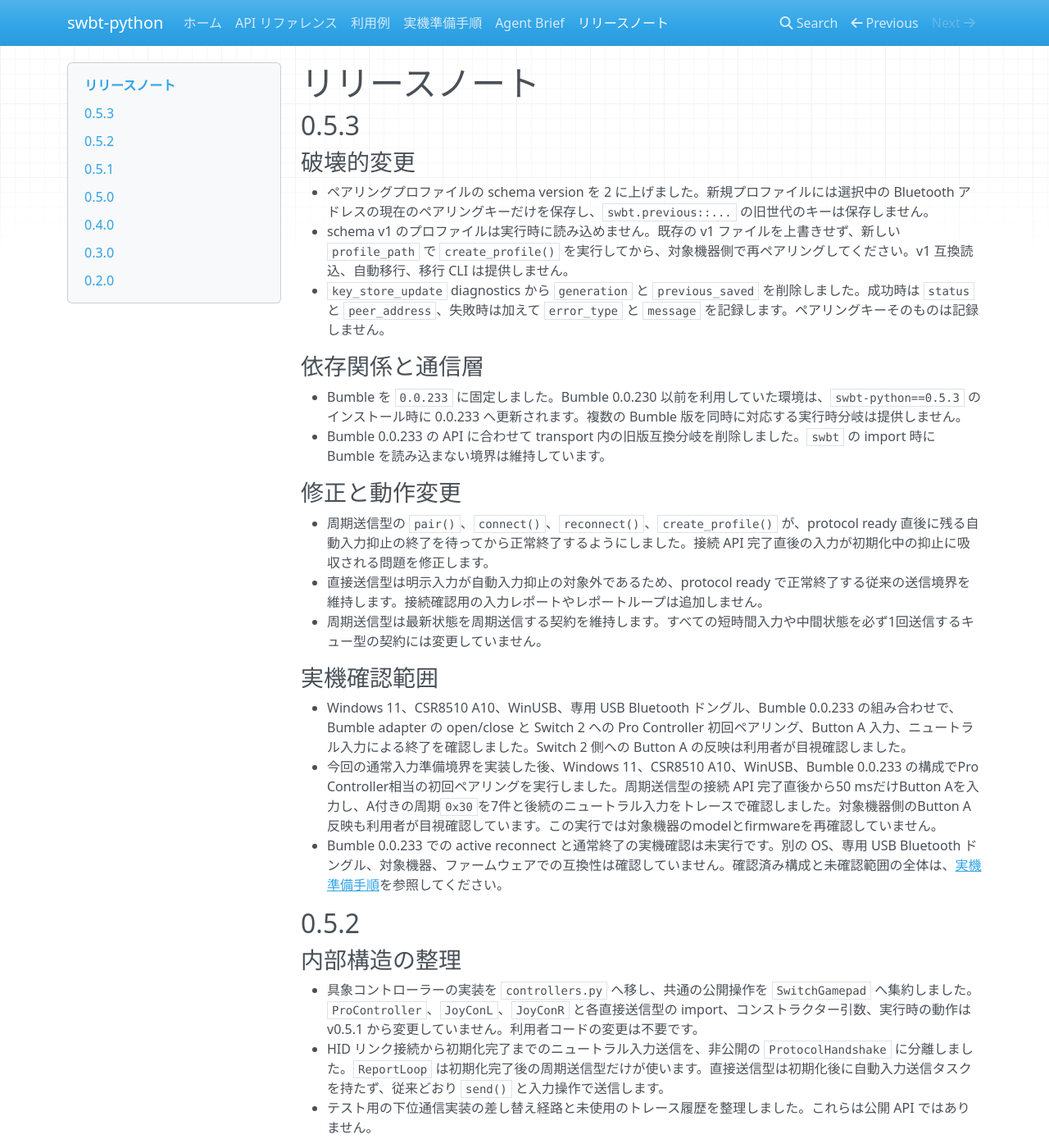
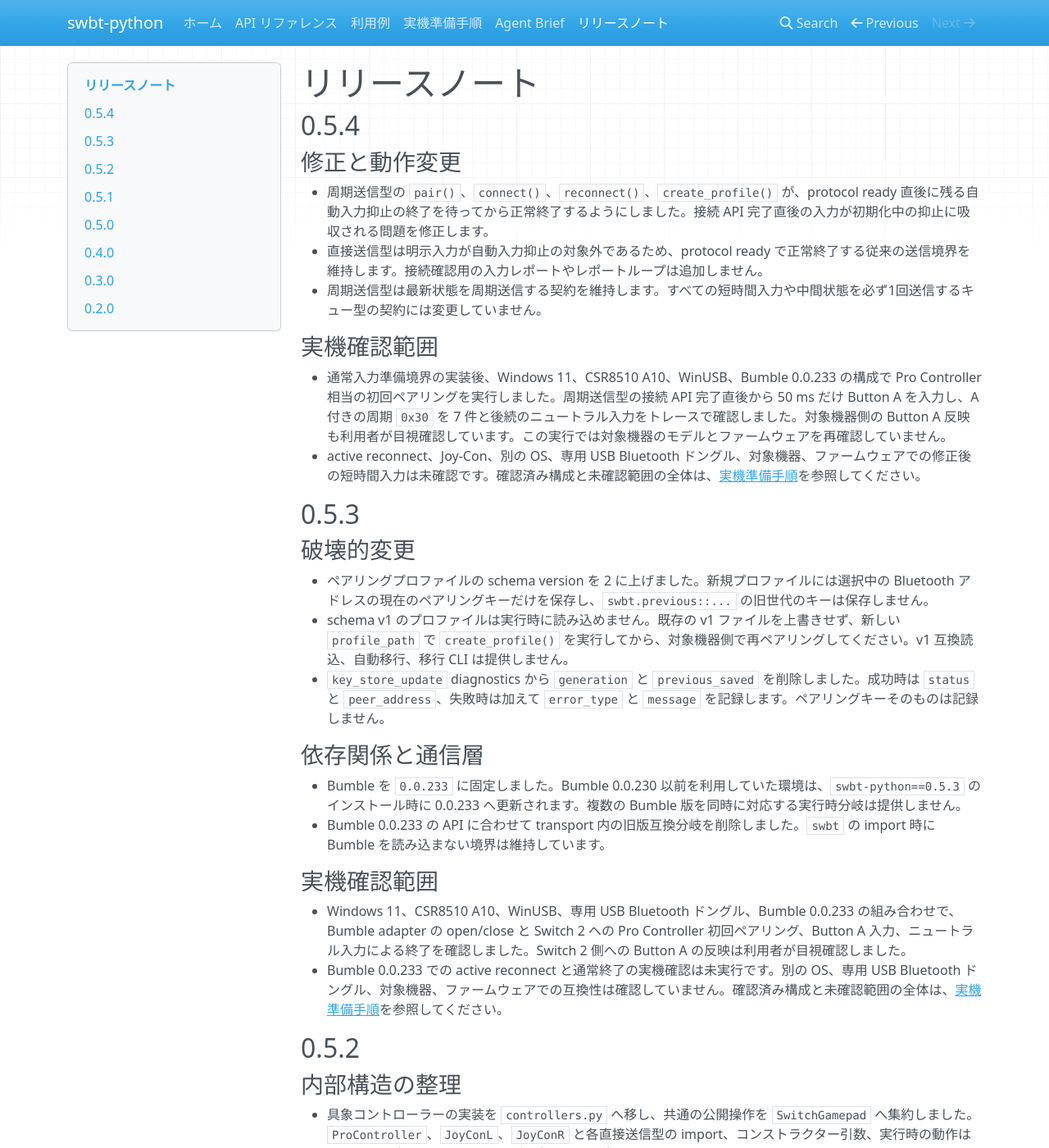
Before and after one commit to niart120/swbt-python, an MkDocs documentation site: the page built from docs/release-notes.md, in a window 1280 px wide and 1400 px high. Shown: the whole window at 82% size. Built offline with MkDocs 1.6.1, drawn with Linux system fonts in a browser that asks for light colours; nearby versions of some CDN libraries.

Commit message:
chore(release): v0.5.4へ更新する

```diff
--- a/docs/release-notes.md
+++ b/docs/release-notes.md
@@ -1,4 +1,17 @@
 # リリースノート
+
+## 0.5.4
+
+### 修正と動作変更
+
+- 周期送信型の `pair()`、`connect()`、`reconnect()`、`create_profile()` が、protocol ready 直後に残る自動入力抑止の終了を待ってから正常終了するようにしました。接続 API 完了直後の入力が初期化中の抑止に吸収される問題を修正します。
+- 直接送信型は明示入力が自動入力抑止の対象外であるため、protocol ready で正常終了する従来の送信境界を維持します。接続確認用の入力レポートやレポートループは追加しません。
+- 周期送信型は最新状態を周期送信する契約を維持します。すべての短時間入力や中間状態を必ず1回送信するキュー型の契約には変更していません。
+
+### 実機確認範囲
+
+- 通常入力準備境界の実装後、Windows 11、CSR8510 A10、WinUSB、Bumble 0.0.233 の構成で Pro Controller 相当の初回ペアリングを実行しました。周期送信型の接続 API 完了直後から 50 ms だけ Button A を入力し、A 付きの周期 `0x30` を 7 件と後続のニュートラル入力をトレースで確認しました。対象機器側の Button A 反映も利用者が目視確認しています。この実行では対象機器のモデルとファームウェアを再確認していません。
+- active reconnect、Joy-Con、別の OS、専用 USB Bluetooth ドングル、対象機器、ファームウェアでの修正後の短時間入力は未確認です。確認済み構成と未確認範囲の全体は、[実機準備手順](hardware.md)を参照してください。
 
 ## 0.5.3
 
@@ -13,16 +26,9 @@
 - Bumble を `0.0.233` に固定しました。Bumble 0.0.230 以前を利用していた環境は、`swbt-python==0.5.3` のインストール時に 0.0.233 へ更新されます。複数の Bumble 版を同時に対応する実行時分岐は提供しません。
 - Bumble 0.0.233 の API に合わせて transport 内の旧版互換分岐を削除しました。`swbt` の import 時に Bumble を読み込まない境界は維持しています。
 
-### 修正と動作変更
-
-- 周期送信型の `pair()`、`connect()`、`reconnect()`、`create_profile()` が、protocol ready 直後に残る自動入力抑止の終了を待ってから正常終了するようにしました。接続 API 完了直後の入力が初期化中の抑止に吸収される問題を修正します。
-- 直接送信型は明示入力が自動入力抑止の対象外であるため、protocol ready で正常終了する従来の送信境界を維持します。接続確認用の入力レポートやレポートループは追加しません。
-- 周期送信型は最新状態を周期送信する契約を維持します。すべての短時間入力や中間状態を必ず1回送信するキュー型の契約には変更していません。
-
 ### 実機確認範囲
 
 - Windows 11、CSR8510 A10、WinUSB、専用 USB Bluetooth ドングル、Bumble 0.0.233 の組み合わせで、Bumble adapter の open/close と Switch 2 への Pro Controller 初回ペアリング、Button A 入力、ニュートラル入力による終了を確認しました。Switch 2 側への Button A の反映は利用者が目視確認しました。
-- 今回の通常入力準備境界を実装した後、Windows 11、CSR8510 A10、WinUSB、Bumble 0.0.233 の構成でPro Controller相当の初回ペアリングを実行しました。周期送信型の接続 API 完了直後から50 msだけButton Aを入力し、A付きの周期`0x30`を7件と後続のニュートラル入力をトレースで確認しました。対象機器側のButton A反映も利用者が目視確認しています。この実行では対象機器のmodelとfirmwareを再確認していません。
 - Bumble 0.0.233 での active reconnect と通常終了の実機確認は未実行です。別の OS、専用 USB Bluetooth ドングル、対象機器、ファームウェアでの互換性は確認していません。確認済み構成と未確認範囲の全体は、[実機準備手順](hardware.md)を参照してください。
 
 ## 0.5.2
--- a/pyproject.toml
+++ b/pyproject.toml
@@ -1,6 +1,6 @@
 [project]
 name = "swbt-python"
-version = "0.5.3"
+version = "0.5.4"
 description = "Python library for presenting an NX-compatible virtual Bluetooth HID input device."
 readme = "README.md"
 authors = [
```
Also changed, not shown: 1 other file.
